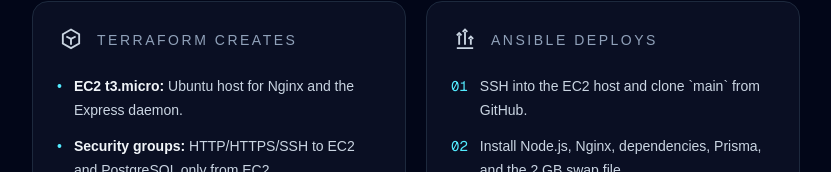
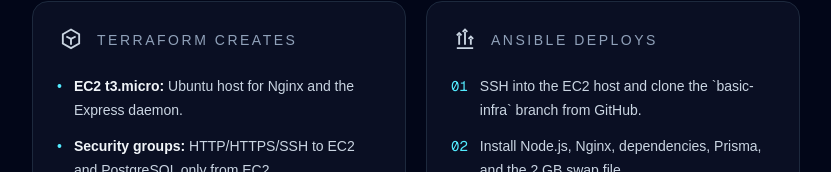
Before and after one commit to baramsivaramireddy/learn_kannada, a Next.js app in the folder frontend/: page / in a window 1280 px wide. Shown: the part 1531-1703 px from the top of the page, without its empty margins (224-1055 px from the left). Built offline with nearby package versions, Linux system fonts and the light colour scheme.

Commit message:
seperate branch for set up

```diff
--- a/frontend/app/page.tsx
+++ b/frontend/app/page.tsx
@@ -179,7 +179,7 @@
           <div className="rounded-2xl border border-slate-800 bg-slate-900/60 p-6">
             <div className="flex items-center gap-3 text-slate-300"><Icon name="deploy" /><p className="text-sm font-medium uppercase tracking-[0.18em] text-slate-400">Ansible deploys</p></div>
             <ol className="mt-5 space-y-3 text-sm leading-6 text-slate-300">
-              <li className="flex gap-3"><span className="font-mono text-cyan-300">01</span><span>SSH into the EC2 host and clone `main` from GitHub.</span></li>
+              <li className="flex gap-3"><span className="font-mono text-cyan-300">01</span><span>SSH into the EC2 host and clone the `basic-infra` branch from GitHub.</span></li>
               <li className="flex gap-3"><span className="font-mono text-cyan-300">02</span><span>Install Node.js, Nginx, dependencies, Prisma, and the 2 GB swap file.</span></li>
               <li className="flex gap-3"><span className="font-mono text-cyan-300">03</span><span>Build the static Next.js export into `frontend/out`.</span></li>
               <li className="flex gap-3"><span className="font-mono text-cyan-300">04</span><span>Run Express with systemd and configure Nginx plus HTTPS.</span></li>
```
Also changed, not shown: 2 other files (tests, documents, lock files or other folders).
